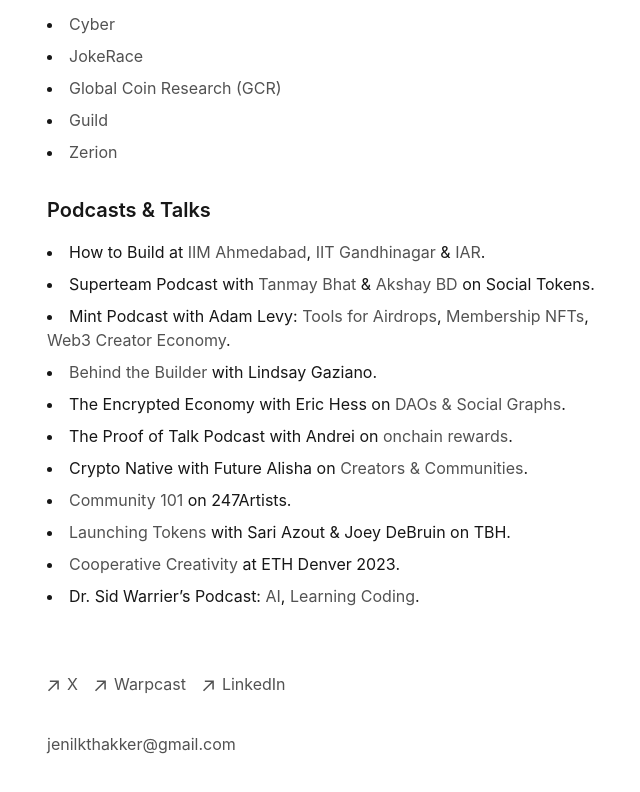
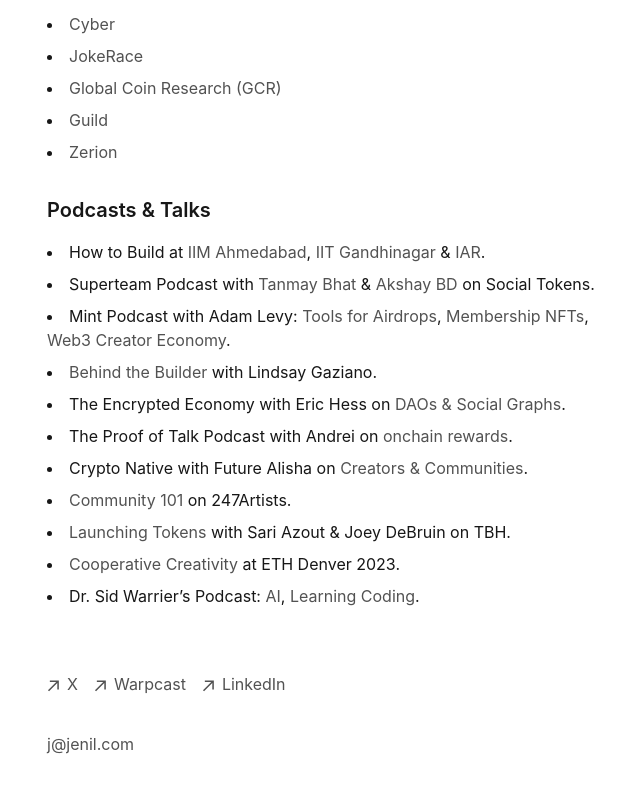
Before and after one commit to jenil04/portfolio, a Next.js app: page / in a window 1280 px wide. Shown: the part 708-1500 px from the top of the page, without its empty margins (305-945 px from the left). Built offline with nearby package versions, Linux system fonts and the light colour scheme.

Commit message:
change email

```diff
--- a/app/components/footer.tsx
+++ b/app/components/footer.tsx
@@ -54,7 +54,7 @@
         </li>
       </ul>
       <p className="mt-8 text-neutral-600 dark:text-neutral-300">
-      <a href="mailto: jenilkthakker@gmail.com" className="h-7 hover:underline">jenilkthakker@gmail.com</a>
+      <a href="mailto: jenilkthakker@gmail.com" className="h-7 hover:underline">j@jenil.com</a>
       </p>
     </footer>
   )
--- a/app/layout.tsx
+++ b/app/layout.tsx
@@ -12,7 +12,7 @@
   metadataBase: new URL(baseUrl),
   title: {
     default: 'Jenil Thakker',
-    template: 'Personal website.',
+    template: 'Jenil Thakker',
   },
   description: 'Building and investing in frontier technology.',
   openGraph: {
```
